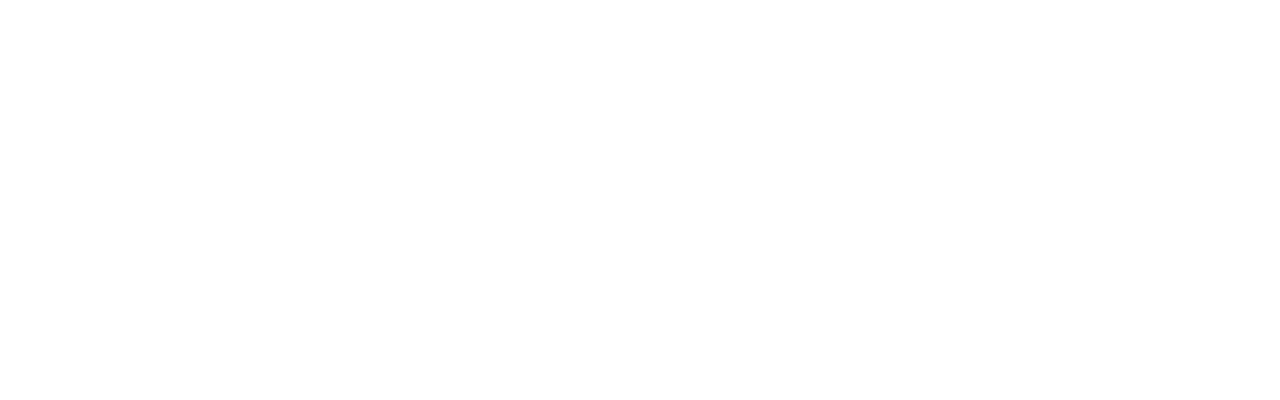
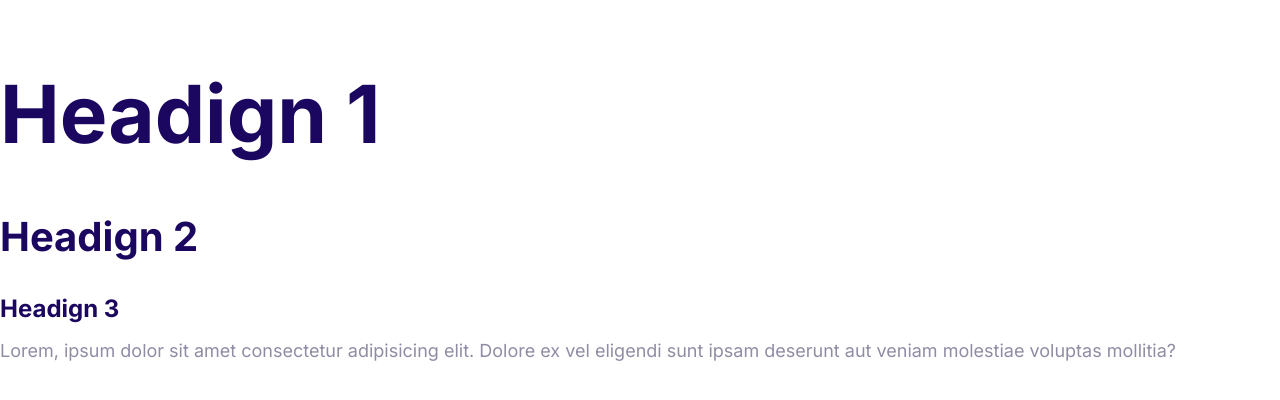
Before and after one commit to NestorS5/Moshify, a plain HTML site: page index.html in a window 1280 px wide. Drawn offline with Linux system fonts and the light colour scheme.

Commit message:
Define the styles for the fonts.

```diff
--- a/css/styles.css
+++ b/css/styles.css
@@ -5,3 +5,55 @@
     --color-headings: #1b0760;
     --color-body: #918ca4;
 }
+
+html {
+    /* 62.5% of 16px = 10px */
+    font-size: 62.5%;
+}
+
+body {
+    font-family: Inter, Arial, Helvetica, sans-serif;
+    font-size: 2.4rem;
+    line-height: 1.5;
+    color: var(--color-body);
+}
+
+h1, h2, h3 {
+    color: var(--color-headings);
+    margin-bottom: 1rem;
+}
+
+h1 {
+    /* 1 x font-size of the html element */
+    font-size: 7rem;
+}
+
+h2 {
+    /* 1 x font-size of the html element */
+    font-size: 4rem;
+}
+h3 {
+    font-size: 3rem;
+}
+p {
+    margin-top: 0;
+}
+
+
+@media screen and (min-width: 1024px){
+    body {
+        font-size: 1.8rem;
+    }
+
+    h1 {
+        font-size: 8rem;
+    }
+
+    h2 {
+        font-size: 4rem;
+    }
+
+    h3 {
+        font-size: 2.4rem;
+    }
+}
--- a/index.html
+++ b/index.html
@@ -5,8 +5,22 @@
     <meta http-equiv="X-UA-Compatible" content="IE=edge" />
     <meta name="viewport" content="width=device-width, initial-scale=1.0" />
     <title>Document</title>
+    <link rel="preconnect" href="https://fonts.googleapis.com" />
+    <link rel="preconnect" href="https://fonts.gstatic.com" crossorigin />
+    <link
+      href="https://fonts.googleapis.com/css2?family=Inter:wght@400;700&display=swap"
+      rel="stylesheet"
+    />
     <link rel="stylesheet" href="css/normalize.css" />
     <link rel="stylesheet" href="css/styles.css" />
   </head>
-  <body></body>
+  <body>
+    <h1>Headign 1</h1>
+    <h2>Headign 2</h2>
+    <h3>Headign 3</h3>
+    <p>
+      Lorem, ipsum dolor sit amet consectetur adipisicing elit. Dolore ex vel
+      eligendi sunt ipsam deserunt aut veniam molestiae voluptas mollitia?
+    </p>
+  </body>
 </html>
```
